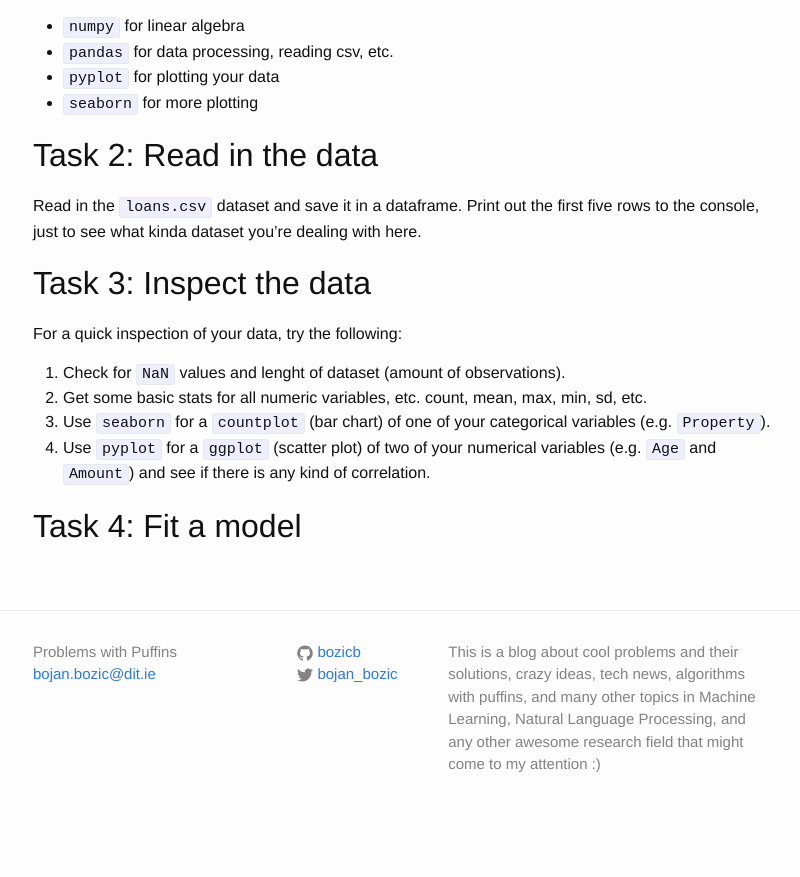
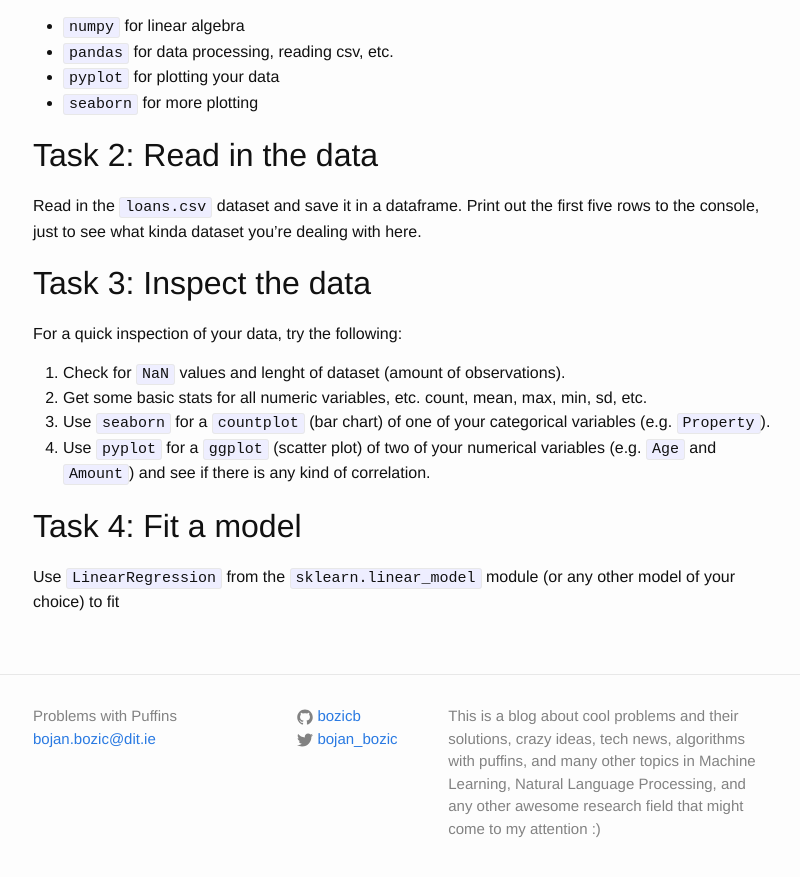
Before and after one commit to bozicb/bozicb.github.io, a Jekyll site: the page built from lectures/MLDA/Week 1/lab/Lab_Sheet_1.md, in a window 1280 px wide and 900 px high, scrolled down 902 px. Shown: the top 877 px of the window, without its empty margins (237-1037 px from the left). Built offline with Jekyll 4.4.1, drawn with Linux system fonts in a browser that asks for light colours; our own code applies the rules of GitHub Pages for plain Markdown files; before the commit the page ends 1738 px from its top, so only the background shows below that.

Commit message:
lab sheet 1 finished

```diff
--- a/lectures/MLDA/Week 1/lab/Lab_Sheet_1.md
+++ b/lectures/MLDA/Week 1/lab/Lab_Sheet_1.md
@@ -28,3 +28,5 @@ For a quick inspection of your data, try the following:
 
 Task 4: Fit a model
 -------------------
+
+Use `LinearRegression` from the `sklearn.linear_model` module (or any other model of your choice) to fit
```
